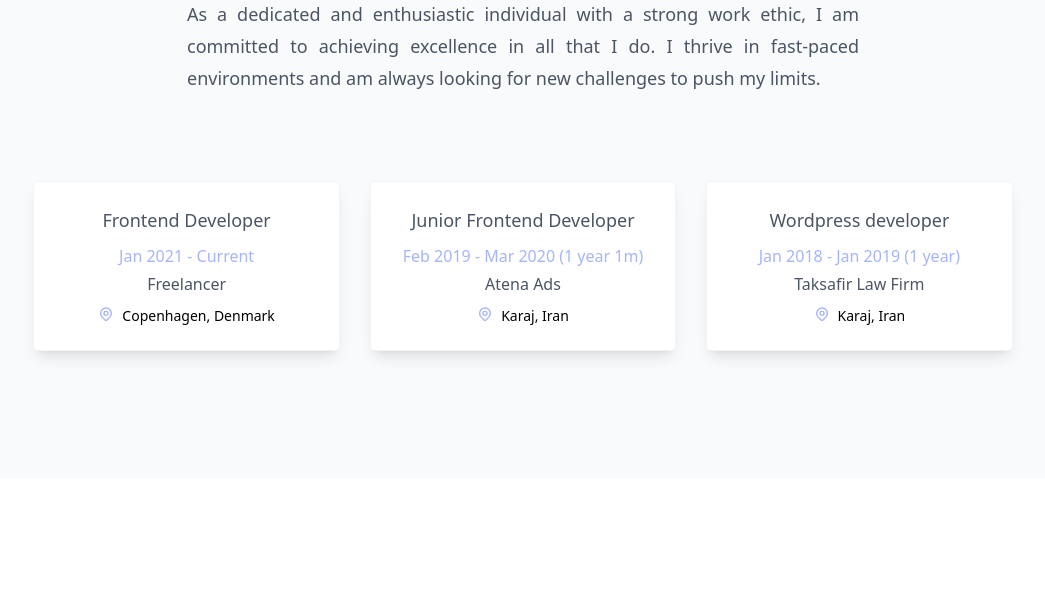
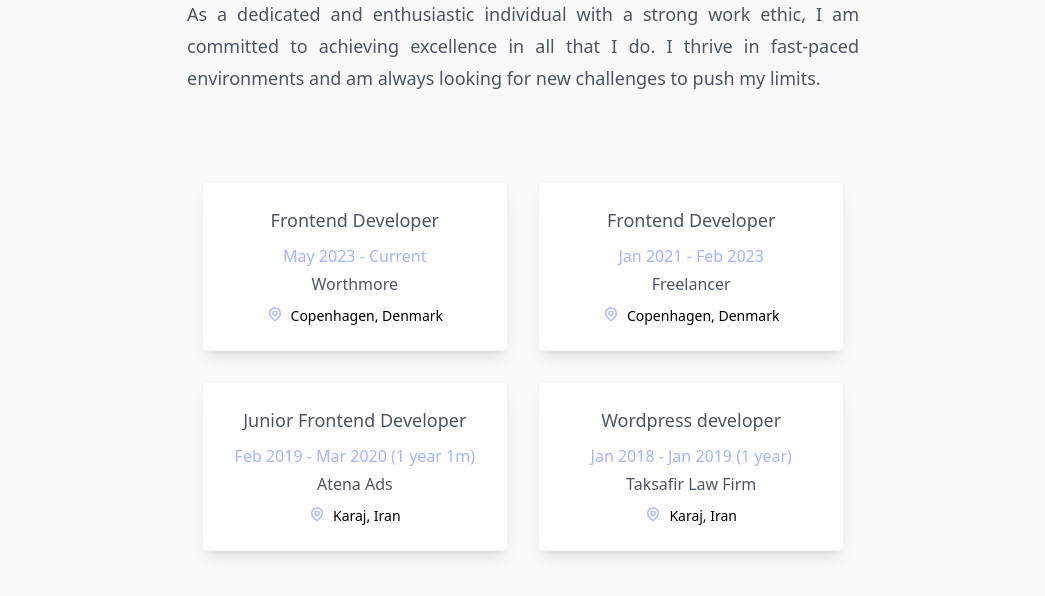
Before and after one commit to zahrahkm/zahrahakimi.github.io, an Astro site: page /Portfolio in a window 1280 px wide. Shown: the part 194-790 px from the top of the page, without its empty margins (117-1162 px from the left). Built offline with nearby package versions, Linux system fonts and the light colour scheme; Astro itself is replaced by a stand-in of ours.

Commit message:
added my new job

```diff
--- a/src/pages/Portfolio.astro
+++ b/src/pages/Portfolio.astro
@@ -12,10 +12,26 @@
     </div>
   </div>
 <div class="mx-auto  max-w-2xl flex justify-center lg:max-w-none">
-      <div class=" grid grid-cols-1 gap-8 sm:mt-20 sm:grid-cols-1 lg:grid-cols-3 ">
+      <div class=" grid grid-cols-1 gap-8 sm:mt-20 sm:grid-cols-1 lg:grid-cols-2 ">
+
+       <div class="flex flex-col ring-1 ring-gray-100 rounded px-8 py-6 shadow-lg text-center justify-center bg-white">
+             <h2 class="font-medium text-lg leading-7 text-gray-600 mb-2">Frontend Developer</h2>
+             <h3 class="font-medium text-md leading-7 text-indigo-300">May 2023 - Current</h3>
+             <h3 class="font-medium text-md leading-7 text-gray-600  mb-2">Worthmore</h3>
+             <div class="flex flex-row justify-center">
+             <svg class="h-4 w-4 text-indigo-300"  fill="none" viewBox="0 0 24 24" stroke="currentColor">
+                   <path stroke-linecap="round" stroke-linejoin="round" stroke-width="2" d="M17.657 16.657L13.414 20.9a1.998 1.998 0 01-2.827 0l-4.244-4.243a8 8 0 1111.314 0z"/>
+                   <path stroke-linecap="round" stroke-linejoin="round" stroke-width="2" d="M15 11a3 3 0 11-6 0 3 3 0 016 0z"/>
+             </svg>
+             <p class="text-sm ml-2 text-center"> Copenhagen, Denmark</p>
+             </div>
+       </div>
+
+
+
         <div class="flex flex-col ring-1 ring-gray-100 rounded px-8 py-6 shadow-lg text-center justify-center bg-white">
           <h2 class="font-medium text-lg leading-7 text-gray-600 mb-2">Frontend Developer</h2>
-          <h3 class="font-medium text-md leading-7 text-indigo-300 ">Jan 2021 - Current </h3>
+          <h3 class="font-medium text-md leading-7 text-indigo-300 ">Jan 2021 - Feb 2023 </h3>
           <h3 class="font-medium text-md leading-7 text-gray-600 mb-2">Freelancer</h3>
           <div class="flex flex-row justify-center">
           <svg class="h-4 w-4 text-indigo-300"  fill="none" viewBox="0 0 24 24" stroke="currentColor">
--- a/src/pages/Skills.astro
+++ b/src/pages/Skills.astro
@@ -41,7 +41,7 @@
             <li>Express.JS, PHP, Wordpress</li>
             <li>Firebase</li>
             <li>C#(Entry-level)</li>
-            <li class="text-white">z</li>
+
           </ul>
         </div>
 
```
